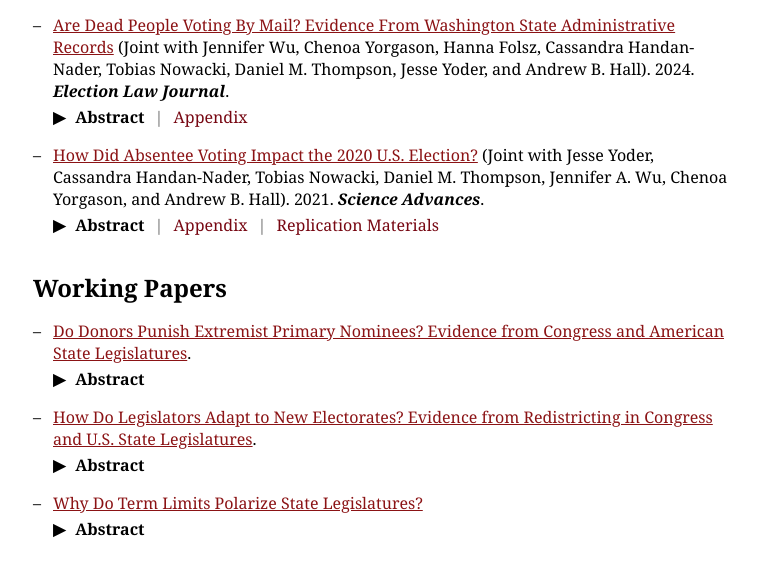
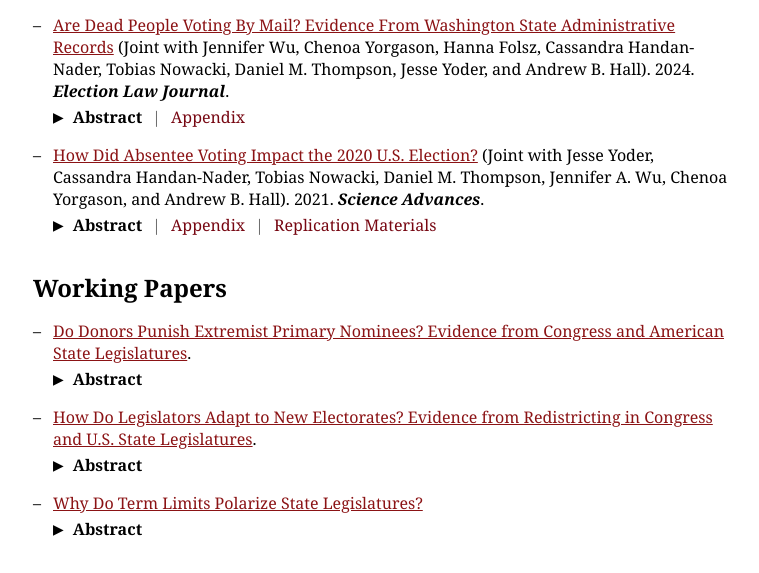
Before and after one commit to AndyMyersSkol/AndyMyersSkol.github.io, a Jekyll site: the page index.html, which Jekyll copies as it is, in a window 1280 px wide. Shown: the part 553-1126 px from the top of the page, without its empty margins (257-1016 px from the left). Built offline with Jekyll 4.4.1, drawn with Linux system fonts in a browser that asks for light colours.

Commit message:
Update index.html

```diff
--- a/index.html
+++ b/index.html
@@ -265,21 +265,6 @@
     margin-bottom: 5px;
 }
 
-/* Hide the default triangle on mobile devices */
-summary::-webkit-details-marker {
-    display: none;
-}
-summary::marker {
-    display: none;
-}
-
-.dropdown-arrow {
-    display: inline-block;
-    color: black; /* Ensure it's black */
-    font-size: 1em; /* Adjust size if necessary */
-    transition: transform 0.2s ease;
-}
-
 </style>
 <script src="script.js"></script>
 </body>
```
